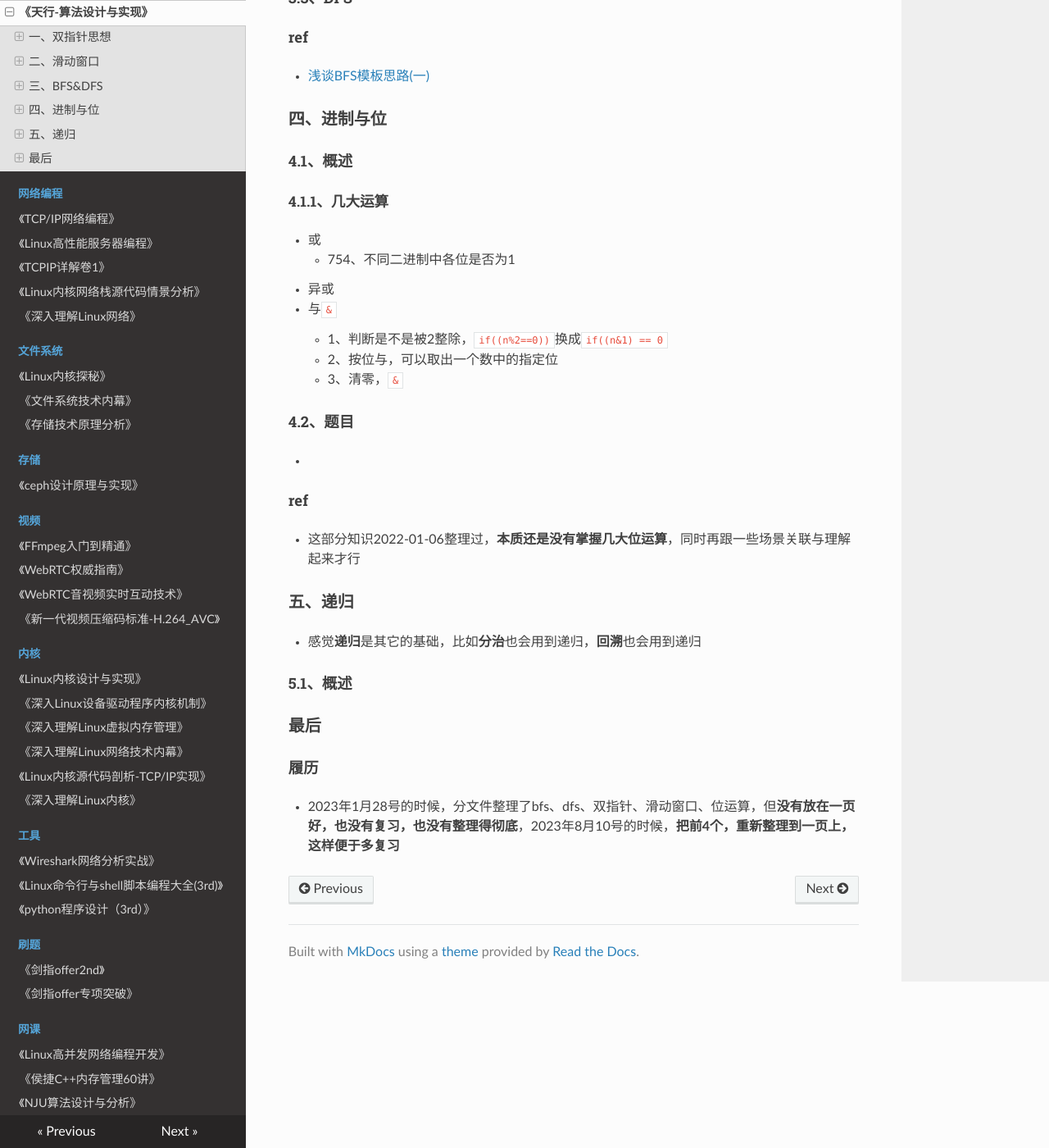
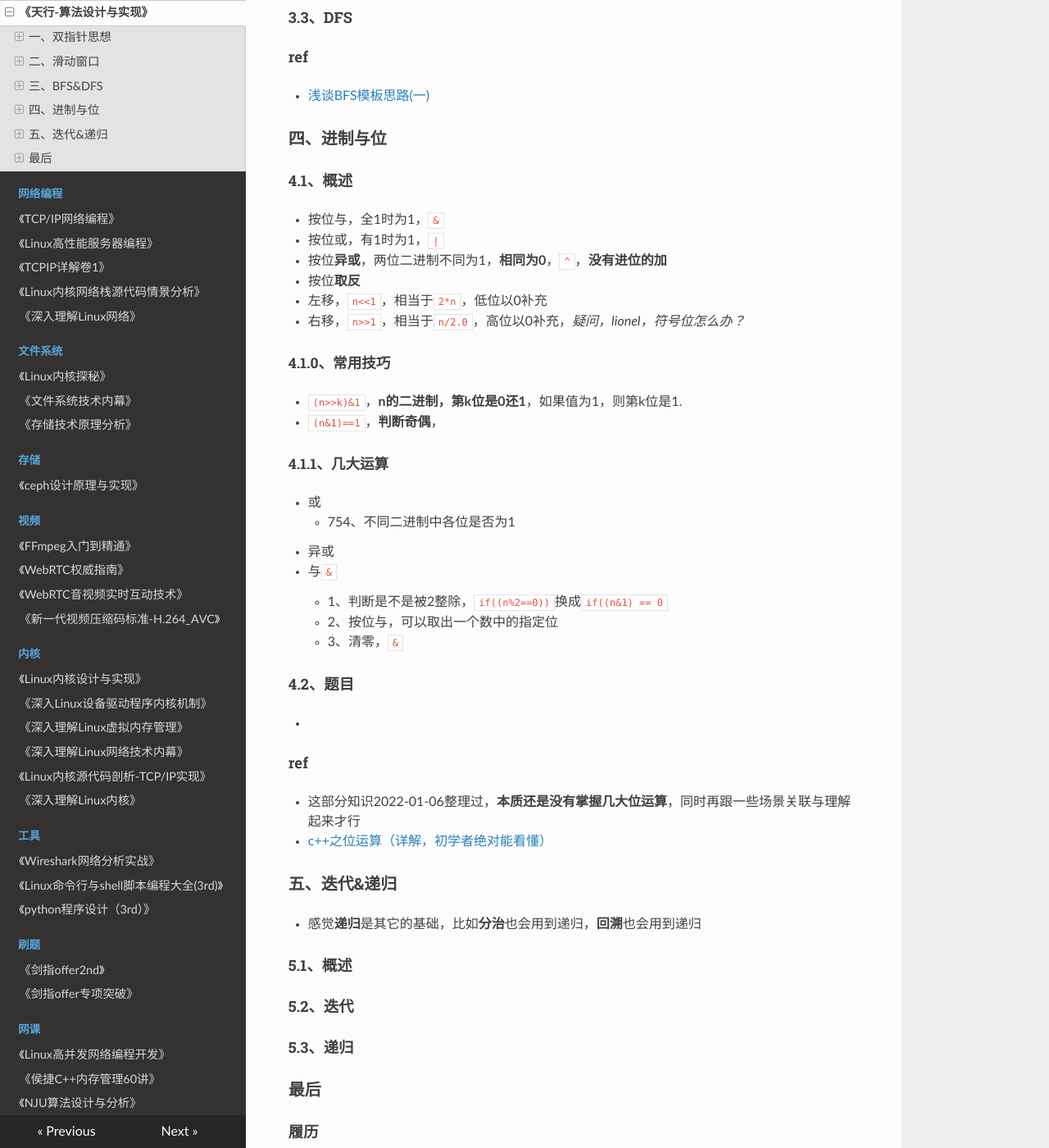
Before and after one commit to wolflion/booknotes, an MkDocs documentation site: the page built from docs/408/天行-算法设计与实现.md, in a window 1280 px wide and 1400 px high, scrolled down 5010 px. Shown: the whole window at 82% size. Built offline with MkDocs 1.6.1, drawn with Linux system fonts in a browser that asks for light colours; nearby versions of some CDN libraries.

Commit message:
Update 天行-算法设计与实现.md

```diff
--- a/docs/408/天行-算法设计与实现.md
+++ b/docs/408/天行-算法设计与实现.md
@@ -1,6 +1,7 @@
 ## 《天行整理的算法设计与实现》
 
 + 刷这个之前，还是要把DS给学好
++ 搞清楚**迭代**与**递归**
 
 ### 一、双指针思想
 
@@ -206,6 +207,18 @@ void bfs(int s){
 
 #### 4.1、概述
 
++ 按位与，全1时为1，`&`
++ 按位或，有1时为1，`|`
++ 按位**异或**，两位二进制不同为1，**相同为0**，`^`，**没有进位的加**
++ 按位**取反**
++ 左移，`n<<1`，相当于`2*n`，低位以0补充
++ 右移，`n>>1`，相当于`n/2.0`，高位以0补充，*疑问，lionel，符号位怎么办？*
+
+##### 4.1.0、常用技巧
+
++ `(n>>k)&1`，**n的二进制，第k位是0还1**，如果值为1，则第k位是1.
++ `(n&1)==1`，**判断奇偶**，
+
 ##### 4.1.1、几大运算
 
 + 或
@@ -223,12 +236,17 @@ void bfs(int s){
 #### ref
 
 + 这部分知识2022-01-06整理过，**本质还是没有掌握几大位运算**，同时再跟一些场景关联与理解起来才行
++ [c++之位运算（详解，初学者绝对能看懂）](https://blog.csdn.net/m0_64183293/article/details/122519405)
 
-### 五、递归
+### 五、迭代&递归
 
 + 感觉**递归**是其它的基础，比如**分治**也会用到递归，**回溯**也会用到递归
 
 #### 5.1、概述
+
+#### 5.2、迭代
+
+#### 5.3、递归
 
 ### 最后
 
```
